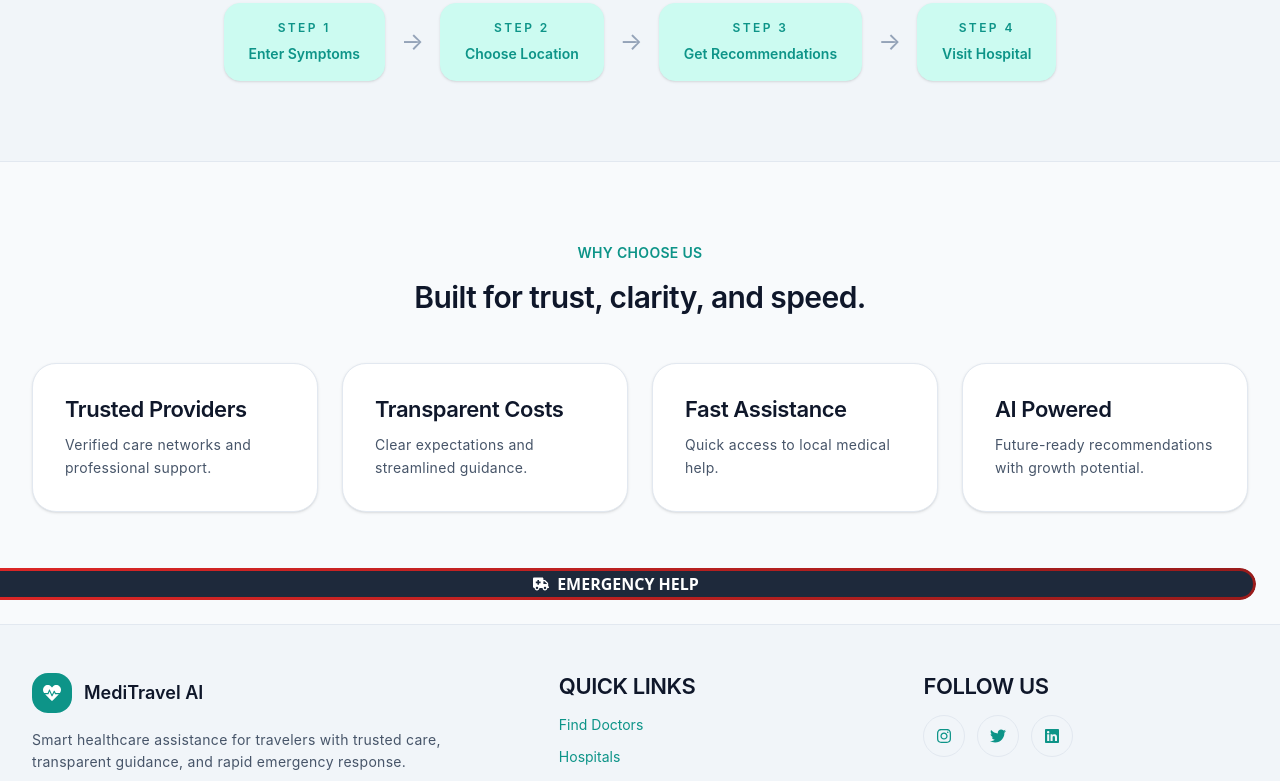
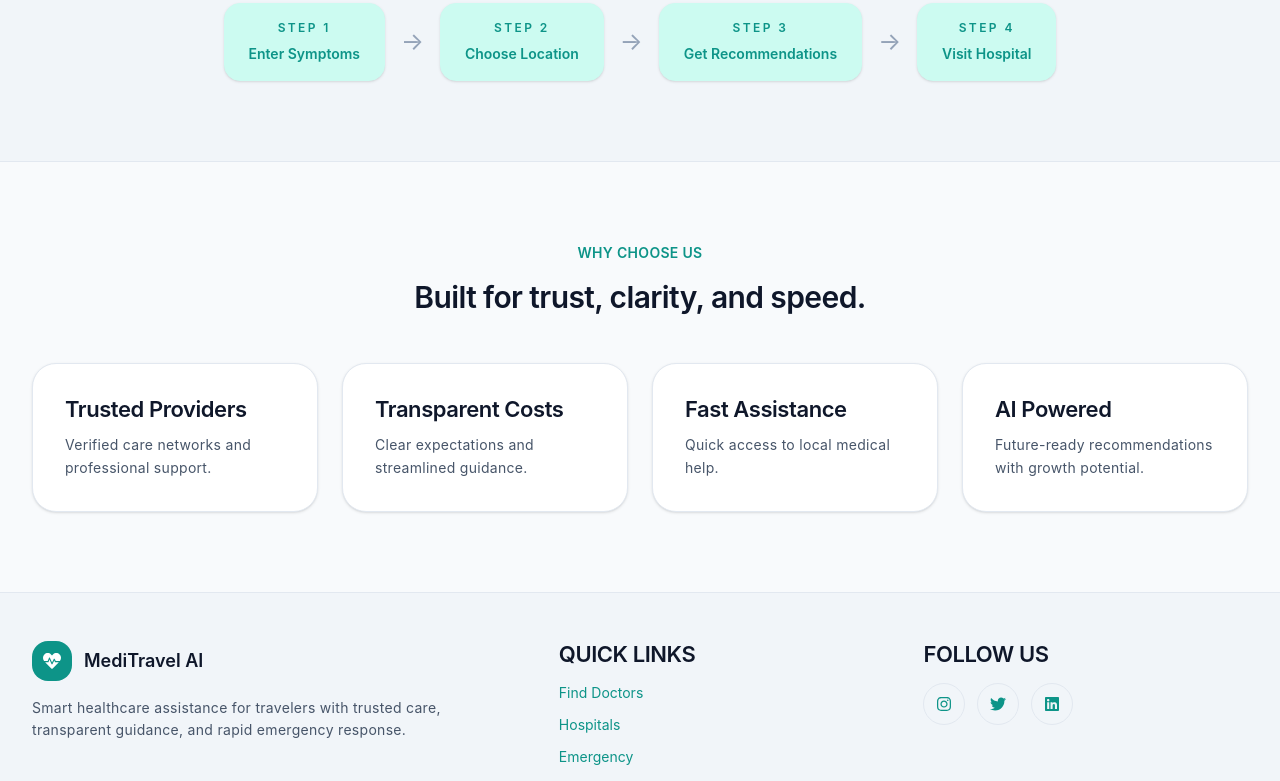
Before and after one commit to anujmn11-web/MediTravel, a React (Vite) app in the folder frontend/: page / in a window 1280 px wide. Shown: the part 1575-2356 px from the top of the page. Built offline with nearby package versions, Linux system fonts and the light colour scheme; what @capacitor/core would draw is missing.

Commit message:
fix: revert floating emergency button back to original state

```diff
--- a/frontend/src/components/EmergencyButton.jsx
+++ b/frontend/src/components/EmergencyButton.jsx
@@ -4,13 +4,12 @@ import { FaAmbulance } from 'react-icons/fa';
 function EmergencyButton() {
   return (
     <Link to="/emergency" style={{
+      backgroundColor: 'var(--color-danger)',
       boxShadow: '0 20px 25px -5px rgba(220, 38, 38, 0.25)',
       bottom: 'calc(1.5rem + env(safe-area-inset-bottom))',
-    }} className="btn-55 fixed right-6 z-40 shadow-2xl">
-      <span>
-        <FaAmbulance />
-        Emergency Help
-      </span>
+    }} className="fixed right-6 z-40 flex items-center gap-3 rounded-full px-5 py-3 text-sm font-semibold text-white transition hover:opacity-90">
+      <FaAmbulance />
+      Emergency Help
     </Link>
   );
 }
```
